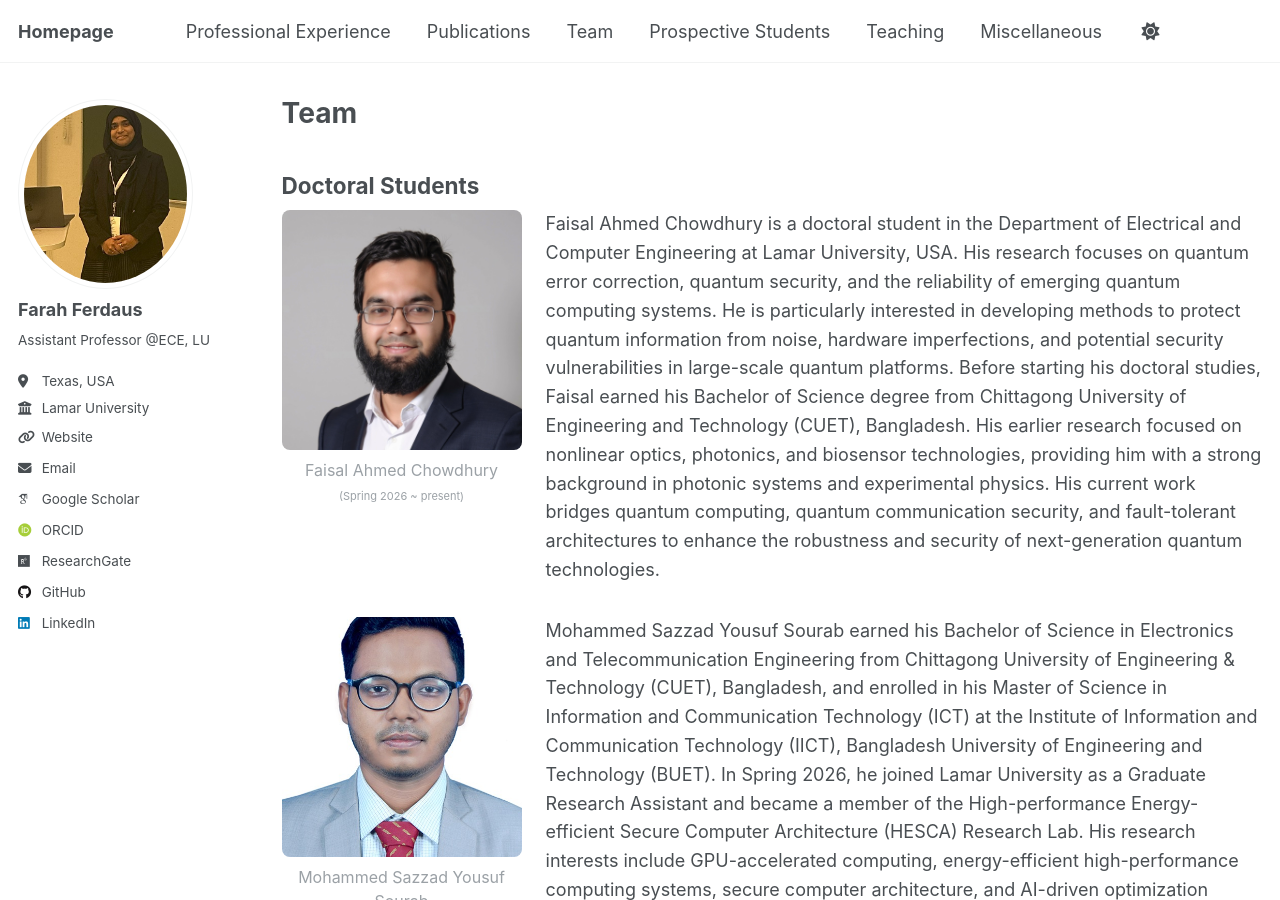
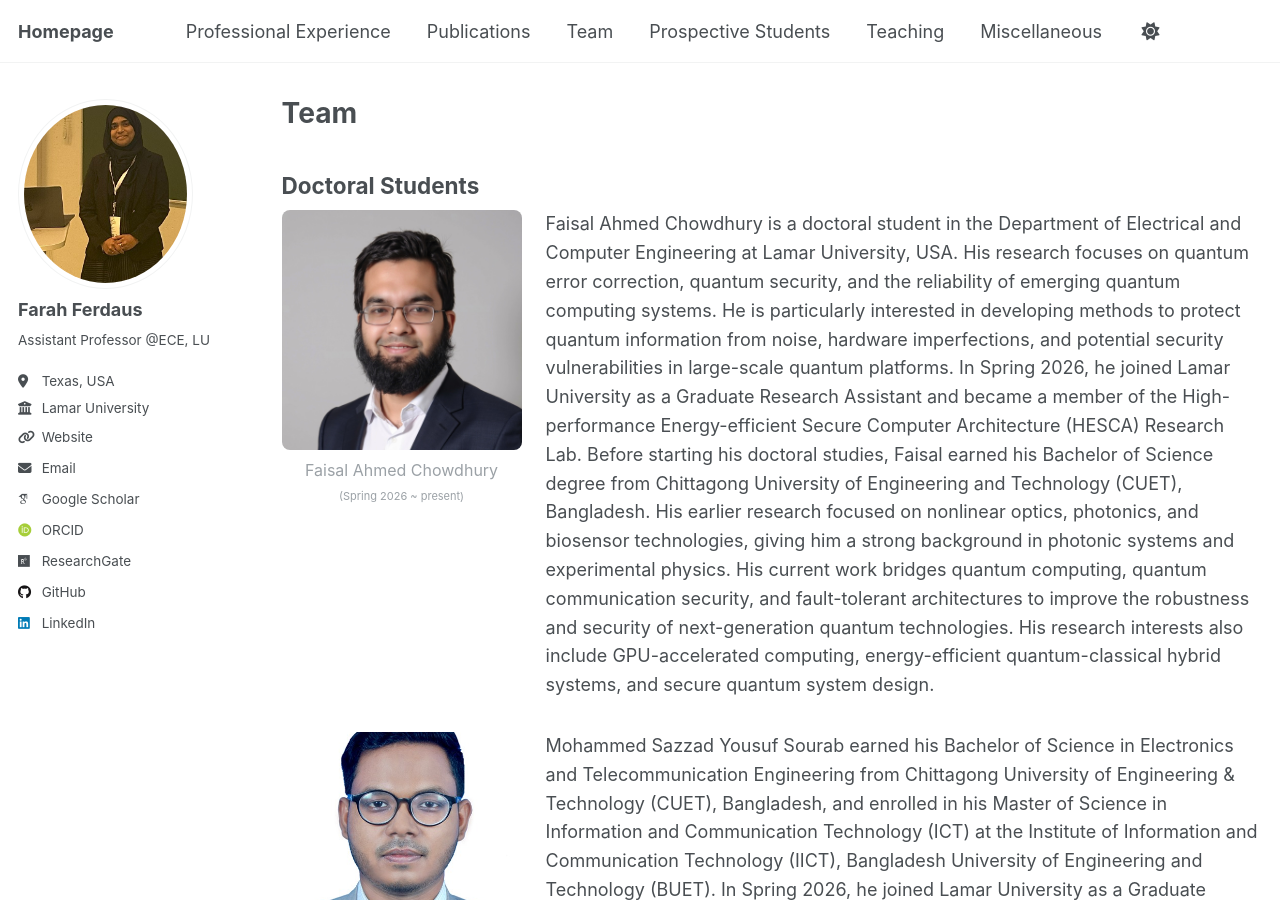
Before and after one commit to fferdaus/fferdaus.github.io, a Jekyll site: the page built from _pages/team.md, in a window 1280 px wide and 900 px high. Built offline with Jekyll 4.4.1, drawn with Linux system fonts in a browser that asks for light colours; some web fonts are replaced.

Commit message:
Update team.md

```diff
--- a/_pages/team.md
+++ b/_pages/team.md
@@ -72,7 +72,7 @@ redirect_from:
     </p>
   </div>
   <div style="flex: 1; font-size: 1rem; line-height: 1.6; color: var(--global-text-color);">
-    Faisal Ahmed Chowdhury is a doctoral student in the Department of Electrical and Computer Engineering at Lamar University, USA. His research focuses on quantum error correction, quantum security, and the reliability of emerging quantum computing systems. He is particularly interested in developing methods to protect quantum information from noise, hardware imperfections, and potential security vulnerabilities in large-scale quantum platforms. Before starting his doctoral studies, Faisal earned his Bachelor of Science degree from Chittagong University of Engineering and Technology (CUET), Bangladesh. His earlier research focused on nonlinear optics, photonics, and biosensor technologies, providing him with a strong background in photonic systems and experimental physics. His current work bridges quantum computing, quantum communication security, and fault-tolerant architectures to enhance the robustness and security of next-generation quantum technologies.
+    Faisal Ahmed Chowdhury is a doctoral student in the Department of Electrical and Computer Engineering at Lamar University, USA. His research focuses on quantum error correction, quantum security, and the reliability of emerging quantum computing systems. He is particularly interested in developing methods to protect quantum information from noise, hardware imperfections, and potential security vulnerabilities in large-scale quantum platforms. In Spring 2026, he joined Lamar University as a Graduate Research Assistant and became a member of the High-performance Energy-efficient Secure Computer Architecture (HESCA) Research Lab. Before starting his doctoral studies, Faisal earned his Bachelor of Science degree from Chittagong University of Engineering and Technology (CUET), Bangladesh. His earlier research focused on nonlinear optics, photonics, and biosensor technologies, giving him a strong background in photonic systems and experimental physics. His current work bridges quantum computing, quantum communication security, and fault-tolerant architectures to improve the robustness and security of next-generation quantum technologies. His research interests also include GPU-accelerated computing, energy-efficient quantum-classical hybrid systems, and secure quantum system design.
   </div>
 </div>
 
```
